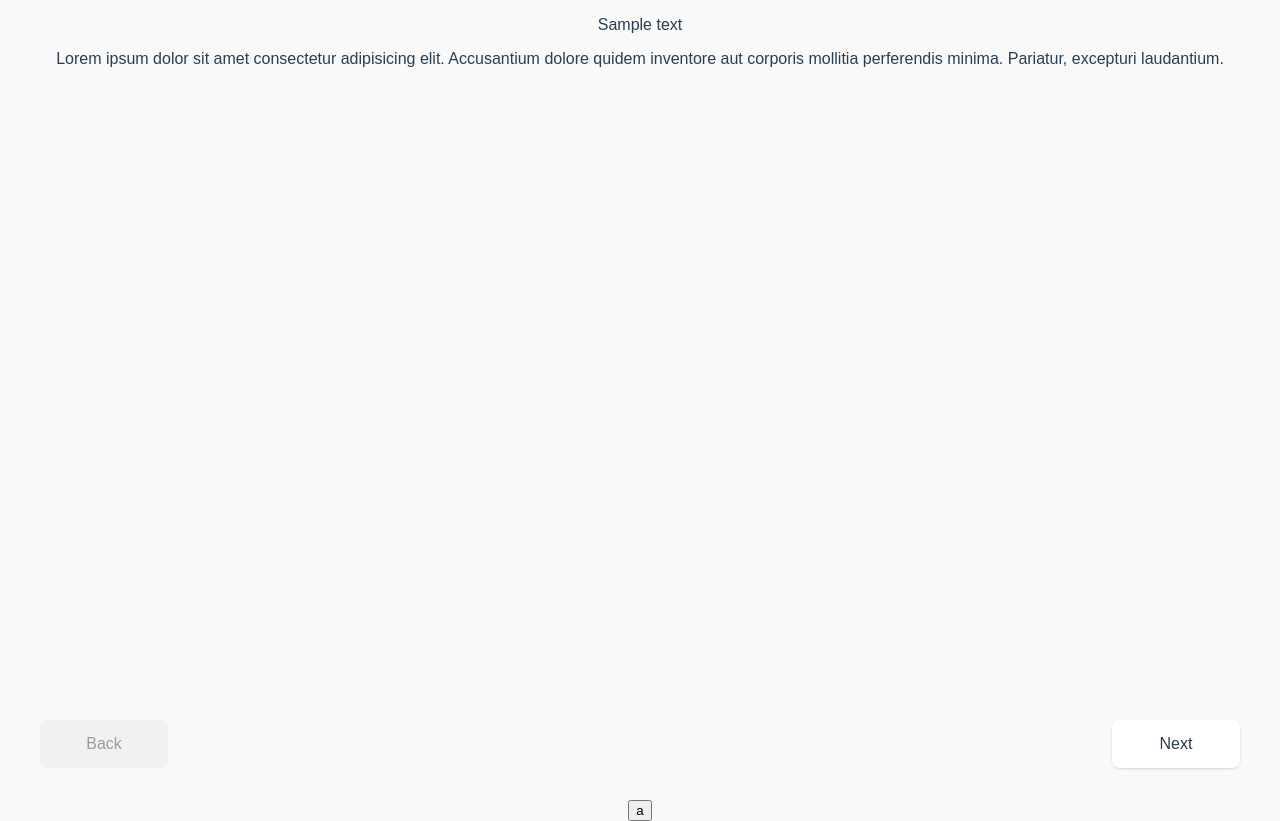
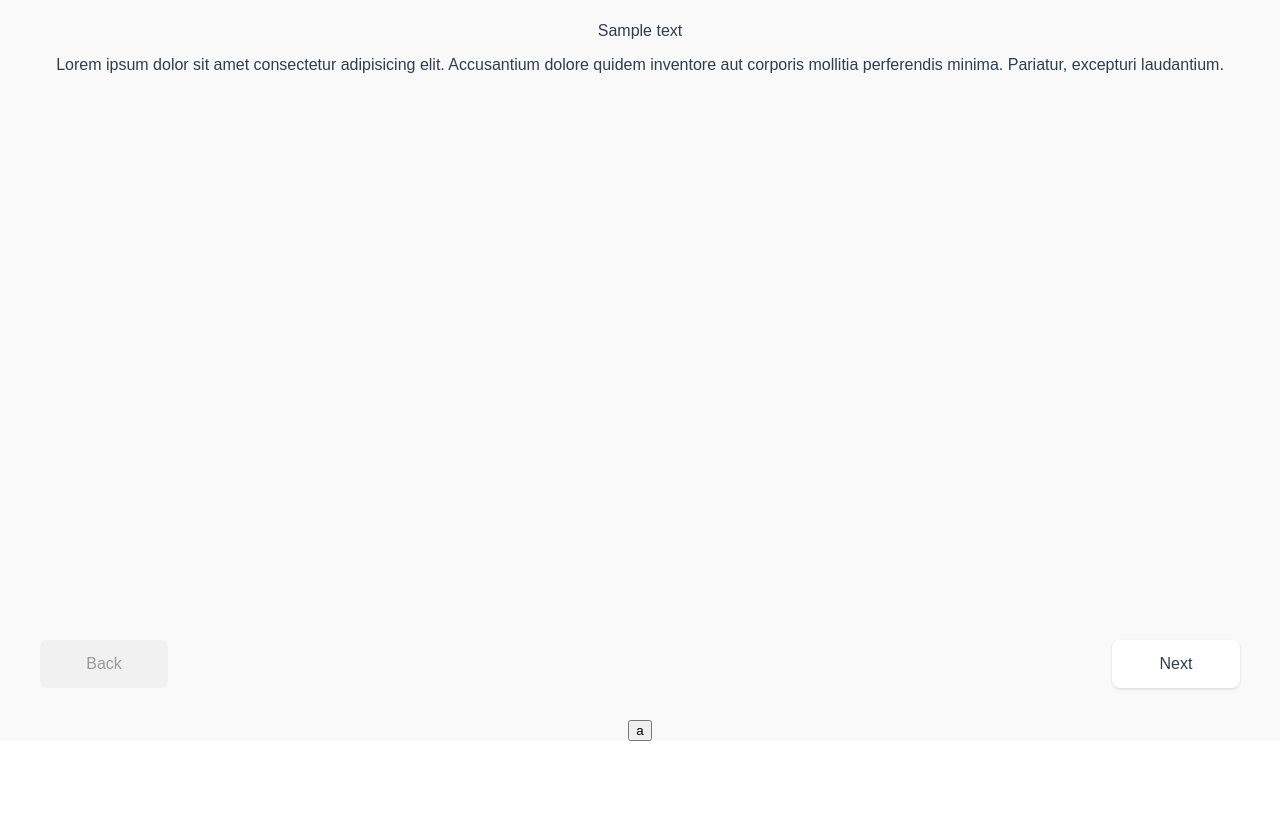
Before and after one commit to Feinzer/v-stepper, a Vue app: page / in a window 1280 px wide. After the commit the page ends 800 px from the top, so only its background shows below. Built offline with nearby package versions, Linux system fonts and the light colour scheme.

Commit message:
example: show indicator on example

```diff
--- a/src/App.vue
+++ b/src/App.vue
@@ -1,6 +1,6 @@
 <template>
   <div id="app">
-    <Stepper class="stepper-example" :can-finish="canFinish">
+    <Stepper class="stepper-example" show-indicator :can-finish="canFinish">
       <Step
         v-for="(data, index) in exampleData"
         :key="index"
@@ -53,6 +53,6 @@ body {
 }
 
 .stepper-example {
-  height: 100vh;
+  height: 90vh;
 }
 </style>
```
